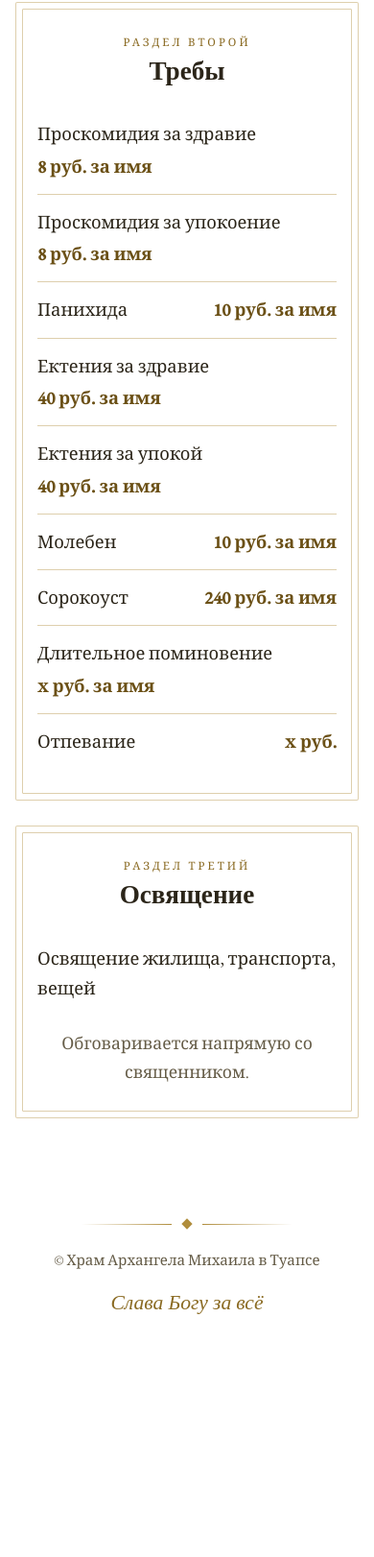
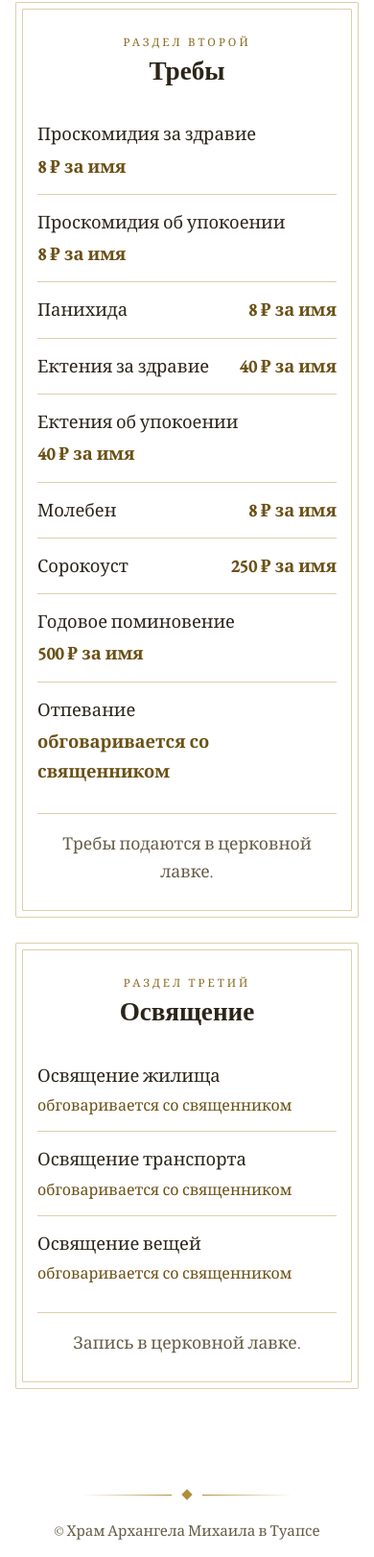
Before and after one commit to lowk3y-stt/arhistratig-mihail.tuapse, a plain HTML site: page treby.html in a window 390 px wide. Shown: the part 1072-2694 px from the top of the page at 96% size. Before the commit the page ends 2483 px from the top, so only its background shows below. Drawn offline with nearby package versions, Linux system fonts and the light colour scheme.

Commit message:
Add files via upload

```diff
--- a/css/style.css
+++ b/css/style.css
@@ -435,13 +435,18 @@ footer .orn { margin-bottom: 22px; }
 a.plain[href^="tel"] { white-space: nowrap; }
 
 /* ---------- Версия для слабовидящих ---------- */
-.lv-panel { background: var(--bg); border-bottom: 2px solid var(--gold-deep); }
-.lv-in { display: flex; flex-wrap: wrap; gap: 14px 28px; align-items: center; padding-block: 12px; }
-.lv-grp { display: flex; flex-wrap: wrap; align-items: center; gap: 8px; }
-.lv-grp > span { font: 500 1rem/1.2 var(--text); color: var(--ink); }
-.lv-panel button { cursor: pointer; background: var(--bg); color: var(--ink); border: 1px solid var(--gold-deep); border-radius: 2px; padding: 6px 12px; font: 500 1rem/1.2 var(--text); min-height: 40px; }
-.lv-panel button[aria-pressed="true"] { background: var(--ink); color: var(--bg); }
-.lv-panel .lv-off { margin-left: auto; }
+.lv-panel { background: var(--paper); border-bottom: 2px solid var(--gold-deep); }
+.lv-in { display: grid; grid-template-columns: repeat(auto-fit, minmax(min(15rem, 100%), 1fr)); gap: 16px 28px; align-items: end; padding-block: 16px; }
+.lv-grp { display: flex; flex-direction: column; gap: 6px; min-width: 0; }
+.lv-lbl { font: 600 0.95rem/1.2 var(--text); color: var(--ink); }
+.lv-seg { display: flex; }
+.lv-panel button { cursor: pointer; background: var(--bg); color: var(--ink); border: 1px solid var(--gold-deep); padding: 8px 12px; font: 500 1rem/1.2 var(--text); min-height: 44px; }
+.lv-seg button { flex: 1 1 0; min-width: 0; margin-left: -1px; border-radius: 0; }
+.lv-seg button:first-child { margin-left: 0; border-radius: 3px 0 0 3px; }
+.lv-seg button:last-child { border-radius: 0 3px 3px 0; }
+.lv-seg i { font-style: normal; font-weight: 600; line-height: 1; }
+.lv-panel button[aria-pressed="true"] { background: var(--ink); color: var(--bg); position: relative; z-index: 1; }
+.lv-panel .lv-off { border-radius: 3px; font-weight: 600; }
 html.lv { font-size: 125%; --display: Arial, Helvetica, sans-serif; --text: Arial, Helvetica, sans-serif; }
 html.lv.lv-s2 { font-size: 150%; }
 html.lv.lv-s3 { font-size: 175%; }
@@ -459,3 +464,9 @@ html.lv-noimg img:not(.soc-ic), html.lv-noimg .arch { display: none !important;
 html.lv-noimg .hero { grid-template-columns: minmax(0, 1fr); }
 html.lv .topbar { position: static; margin-bottom: 16px; flex-wrap: wrap; align-items: center; }
 html.lv .topbar { width: 100%; } @media (max-width: 1060px) { .topbar { width: 100%; } }
+
+.card .big-time { font: 600 clamp(2rem, 4.5vw, 2.6rem)/1.1 var(--display); color: var(--gold-ink); margin: 6px 0 0; }
+
+.t-list .tp-soft { font-weight: 500; font-size: 1rem; text-align: right; white-space: normal; }
+.t-note { border-top: 1px solid var(--line); padding-top: 16px; max-width: 40rem; margin-inline: auto; }
+@media (max-width: 520px) { .t-list .tp { white-space: normal; } .t-list .tp-soft { text-align: left; } }
--- a/js/script.js
+++ b/js/script.js
@@ -297,16 +297,16 @@
     lvPanel.setAttribute('aria-label', 'Настройки версии для слабовидящих');
     lvPanel.innerHTML =
       '<div class="wrap lv-in">' +
-      '<div class="lv-grp"><span>Размер шрифта:</span>' +
-      '<button type="button" data-k="size" data-v="1" style="font-size:1rem" aria-label="Мелкий">А</button>' +
-      '<button type="button" data-k="size" data-v="2" style="font-size:1.25rem" aria-label="Средний">А</button>' +
-      '<button type="button" data-k="size" data-v="3" style="font-size:1.5rem" aria-label="Крупный">А</button></div>' +
-      '<div class="lv-grp"><span>Цвета:</span>' +
+      '<div class="lv-grp"><span class="lv-lbl">Размер шрифта</span><div class="lv-seg">' +
+      '<button type="button" data-k="size" data-v="1" aria-label="Мелкий шрифт"><i style="font-size:1rem">А</i></button>' +
+      '<button type="button" data-k="size" data-v="2" aria-label="Средний шрифт"><i style="font-size:1.3rem">А</i></button>' +
+      '<button type="button" data-k="size" data-v="3" aria-label="Крупный шрифт"><i style="font-size:1.65rem">А</i></button></div></div>' +
+      '<div class="lv-grp"><span class="lv-lbl">Цвета</span><div class="lv-seg">' +
       '<button type="button" data-k="color" data-v="light">Чёрное на белом</button>' +
-      '<button type="button" data-k="color" data-v="dark">Жёлтое на чёрном</button></div>' +
-      '<div class="lv-grp"><span>Изображения:</span>' +
+      '<button type="button" data-k="color" data-v="dark">Жёлтое на чёрном</button></div></div>' +
+      '<div class="lv-grp"><span class="lv-lbl">Изображения</span><div class="lv-seg">' +
       '<button type="button" data-k="img" data-v="true">Включены</button>' +
-      '<button type="button" data-k="img" data-v="false">Выключены</button></div>' +
+      '<button type="button" data-k="img" data-v="false">Выключены</button></div></div>' +
       '<button type="button" class="lv-off">Обычная версия</button></div>';
     document.body.insertBefore(lvPanel, document.body.firstChild);
     lvPanel.addEventListener('click', function (e) {
--- a/treby.html
+++ b/treby.html
@@ -73,24 +73,27 @@
           <span class="kicker">Раздел второй</span>
           <h2>Требы</h2>
           <ul class="t-list">
-          <li><span class="tn">Проскомидия за здравие</span><span class="tp">8 руб. за имя</span></li>
-          <li><span class="tn">Проскомидия за упокоение</span><span class="tp">8 руб. за имя</span></li>
-          <li><span class="tn">Панихида</span><span class="tp">10 руб. за имя</span></li>
-          <li><span class="tn">Ектения за здравие</span><span class="tp">40 руб. за имя</span></li>
-          <li><span class="tn">Ектения за упокой</span><span class="tp">40 руб. за имя</span></li>
-          <li><span class="tn">Молебен</span><span class="tp">10 руб. за имя</span></li>
-          <li><span class="tn">Сорокоуст</span><span class="tp">240 руб. за имя</span></li>
-          <li><span class="tn">Длительное поминовение</span><span class="tp">х руб. за имя</span></li>
-          <li><span class="tn">Отпевание</span><span class="tp">х руб.</span></li>
+          <li><span class="tn">Проскомидия за здравие</span><span class="tp">8 ₽ за имя</span></li>
+          <li><span class="tn">Проскомидия об упокоении</span><span class="tp">8 ₽ за имя</span></li>
+          <li><span class="tn">Панихида</span><span class="tp">8 ₽ за имя</span></li>
+          <li><span class="tn">Ектения за здравие</span><span class="tp">40 ₽ за имя</span></li>
+          <li><span class="tn">Ектения об упокоении</span><span class="tp">40 ₽ за имя</span></li>
+          <li><span class="tn">Молебен</span><span class="tp">8 ₽ за имя</span></li>
+          <li><span class="tn">Сорокоуст</span><span class="tp">250 ₽ за имя</span></li>
+          <li><span class="tn">Годовое поминовение</span><span class="tp">500 ₽ за имя</span></li>
+          <li><span class="tn">Отпевание</span><span class="tp">обговаривается со священником</span></li>
           </ul>
+          <p class="t-note">Требы подаются в церковной лавке.</p>
         </section>
         <section class="frame t-block">
           <span class="kicker">Раздел третий</span>
           <h2>Освящение</h2>
           <ul class="t-list">
-          <li><span class="tn">Освящение жилища, транспорта, вещей</span></li>
+          <li><span class="tn">Освящение жилища</span><span class="tp tp-soft">обговаривается со священником</span></li>
+          <li><span class="tn">Освящение транспорта</span><span class="tp tp-soft">обговаривается со священником</span></li>
+          <li><span class="tn">Освящение вещей</span><span class="tp tp-soft">обговаривается со священником</span></li>
           </ul>
-          <p class="t-note">Обговаривается напрямую со священником.</p>
+          <p class="t-note">Запись в церковной лавке.</p>
         </section>
       </div>
     </div>
```
Also changed, not shown: index.html (+1 -1 lines).
